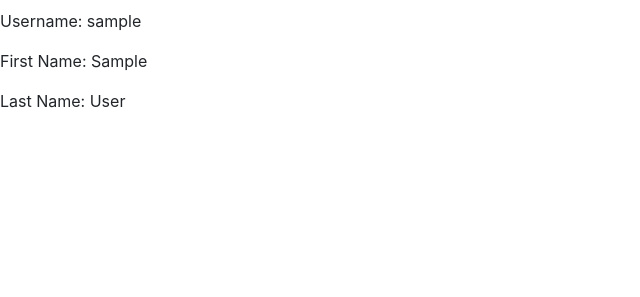
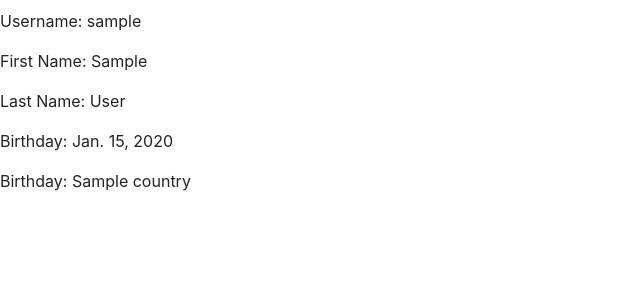
Before and after one commit to thorion21/social-app, a Django app: page /core/profile/1/ in a window 1280 px wide. Shown: the part 221-518 px from the top of the page, without its empty margins (0-640 px from the left). Run offline with Django 3.2, Linux system fonts and the light colour scheme; tables that the repository leaves empty hold one stand-in row (values such as "Sample post"); some libraries are stand-ins or nearby versions.

Commit message:
Upadate info on User Profile refs #19

```diff
--- a/socialapp/core/models.py
+++ b/socialapp/core/models.py
@@ -25,6 +25,7 @@ class UserProfile(models.Model):
     user = models.OneToOneField(
         User,
         on_delete=models.CASCADE,
+        related_name='user_profiles'
     )
     friends = models.ManyToManyField(User, related_name="friends")
     friend_requests = models.ManyToManyField(User, related_name="friend_requests")
--- a/socialapp/core/templates/user_profile.html
+++ b/socialapp/core/templates/user_profile.html
@@ -7,4 +7,6 @@
     <p> Username: {{ user.username }}</p>
     <p> First Name: {{user.first_name}}</p>
     <p> Last Name: {{user.last_name}}</p>
+    <p> Birthday: {{user.user_profiles.birthday}}</p>
+    <p> Birthday: {{user.user_profiles.country.name}}</p>
 {% endblock %}
--- a/socialapp/core/views.py
+++ b/socialapp/core/views.py
@@ -2,7 +2,7 @@ from django.shortcuts import render
 from django.http import HttpResponse
 from django.contrib.auth import get_user_model
 from django.core.exceptions import ObjectDoesNotExist
-from .models import Post, Comment
+from .models import Post, Comment, UserProfile
 
 User = get_user_model()
 
```
Also changed, not shown: socialapp/core/migrations/0004_add_user_admin.py (added).
